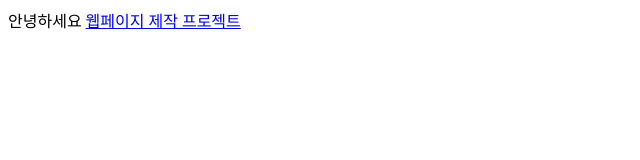
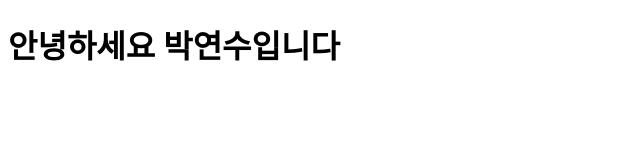
Before and after one commit to peayss/peayss.github.io, a website: page index.html in a window 1280 px wide. Shown: the whole page, without its empty margins (0-640 px from the left). Drawn offline with Linux system fonts and the light colour scheme.

Commit message:
index commit

```diff
--- a/index.html
+++ b/index.html
@@ -1,11 +1,11 @@
 <!DOCTYPE html>
 <html>
     <head>
-        <meta charset = "UTF-8">
-        <title> 첫번째 HTML </title>
+        <meta charset="UTF-8">
+        <title>Main</title>
     </head>
     <body>
-        안녕하세요
-        <a href="file:///Users/peayss/Desktop/project_web/main.html">웹페이지 제작 프로젝트</a>
+        <h1>안녕하세요 박연수입니다</h1>
+
     </body>
 </html>
```
